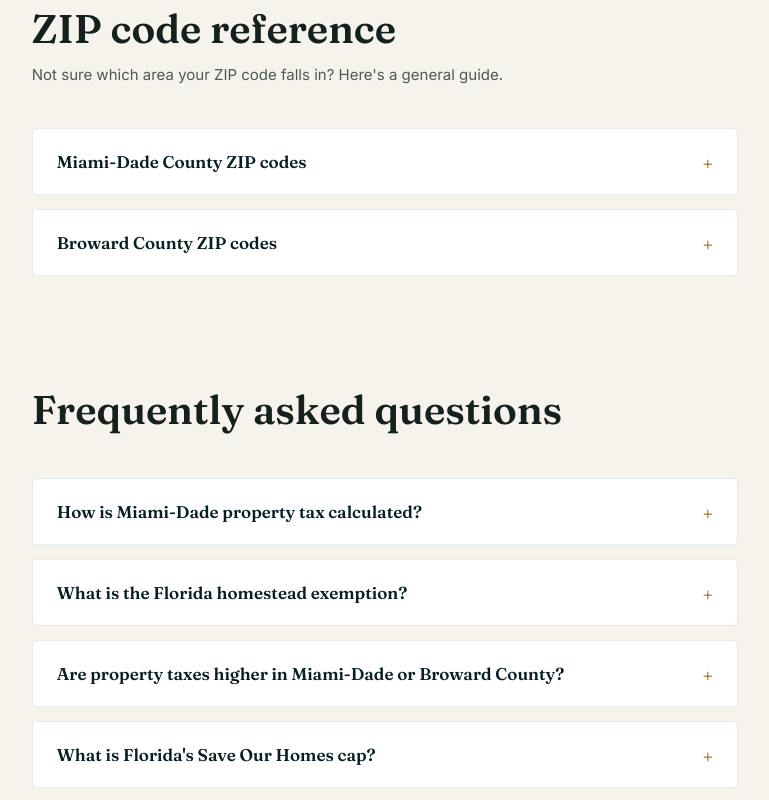
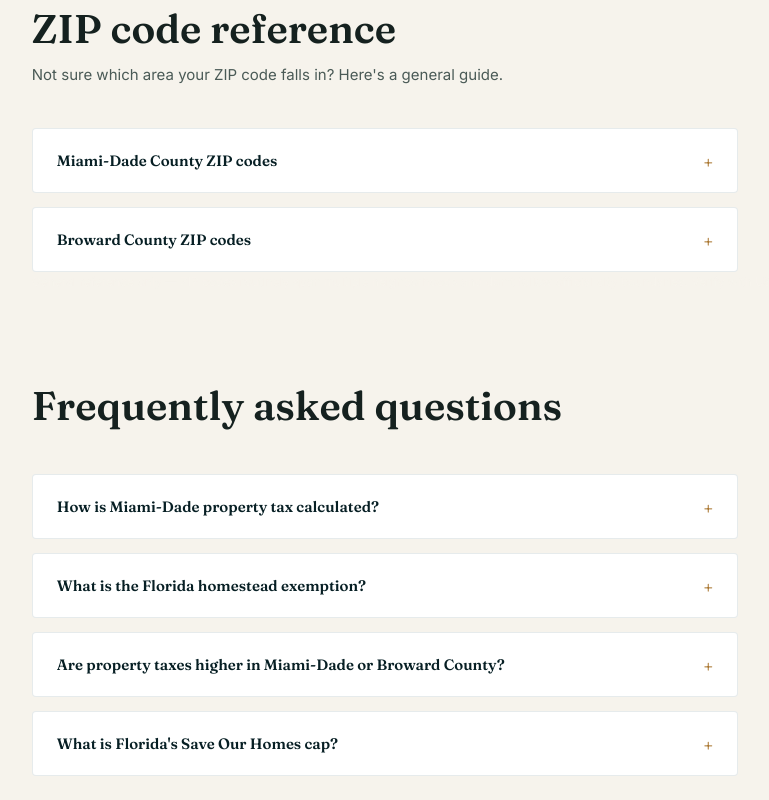
Before and after one commit to matravagnan-droid/miami-home-guide, a Next.js app: page /property-tax-calculator in a window 1280 px wide. Shown: the part 1080-1880 px from the top of the page, without its empty margins (45-814 px from the left). Built offline with nearby package versions, Linux system fonts and the light colour scheme.

Commit message:
Shrink FAQ text size
Question 17px->15px, answer 14px->13px, toggle icon 20px->18px to match. Affects both the mortgage and property tax FAQ sections, plus the ZIP code reference which reuses the same accordion style.

```diff
--- a/app/globals.css
+++ b/app/globals.css
@@ -693,7 +693,7 @@ footer a {
 .faq-item summary {
   padding: 16px 0;
   font-family: var(--display);
-  font-size: 17px;
+  font-size: 15px;
   font-weight: 600;
   color: var(--bay-deep);
   cursor: pointer;
@@ -707,7 +707,7 @@ footer a {
 .faq-item summary::after {
   content: "+";
   float: right;
-  font-size: 20px;
+  font-size: 18px;
   color: var(--sunset);
 }
 
@@ -717,8 +717,8 @@ footer a {
 
 .faq-item p {
   margin: 0 0 18px;
-  font-size: 14px;
-  line-height: 1.65;
+  font-size: 13px;
+  line-height: 1.6;
   color: #4a5a56;
 }
 
```
